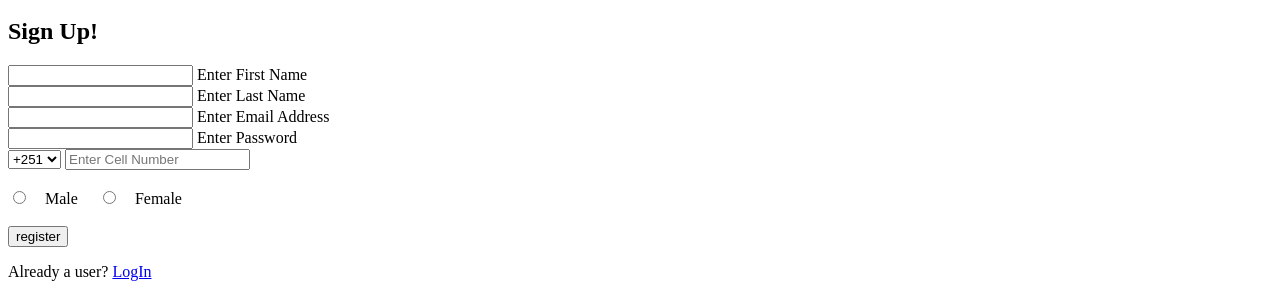
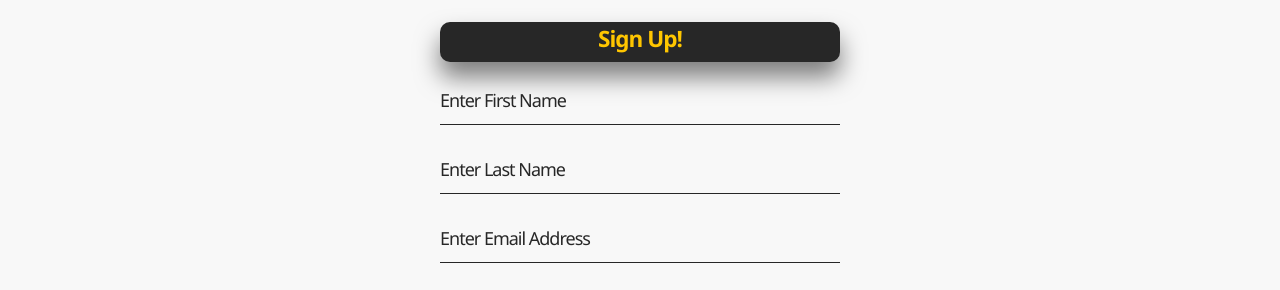
Before and after one commit to Chell0/Fast-Food-Fast, a plain HTML site: page sign_up.html in a window 1280 px wide. Shown: the part 118-408 px from the top of the page. Drawn offline with Linux system fonts and the light colour scheme; the site is published under a folder, as on GitHub Pages, so addresses that start at the root find nothing; a script that the page names is missing.

Commit message:
updated the sign-up page link to the stylesheet

```diff
--- a/sign_up.html
+++ b/sign_up.html
@@ -9,7 +9,7 @@
     <meta name="author" content="Gabriel Machel">
     <title>Fast-Food-Fast</title>
     <link rel="stylesheet" href="https://cdnjs.cloudflare.com/ajax/libs/font-awesome/4.7.0/css/font-awesome.min.css">
-    <link rel="stylesheet" href="/registration.css">
+    <link rel="stylesheet" href="./registration.css">
 
 </head>
 
```
